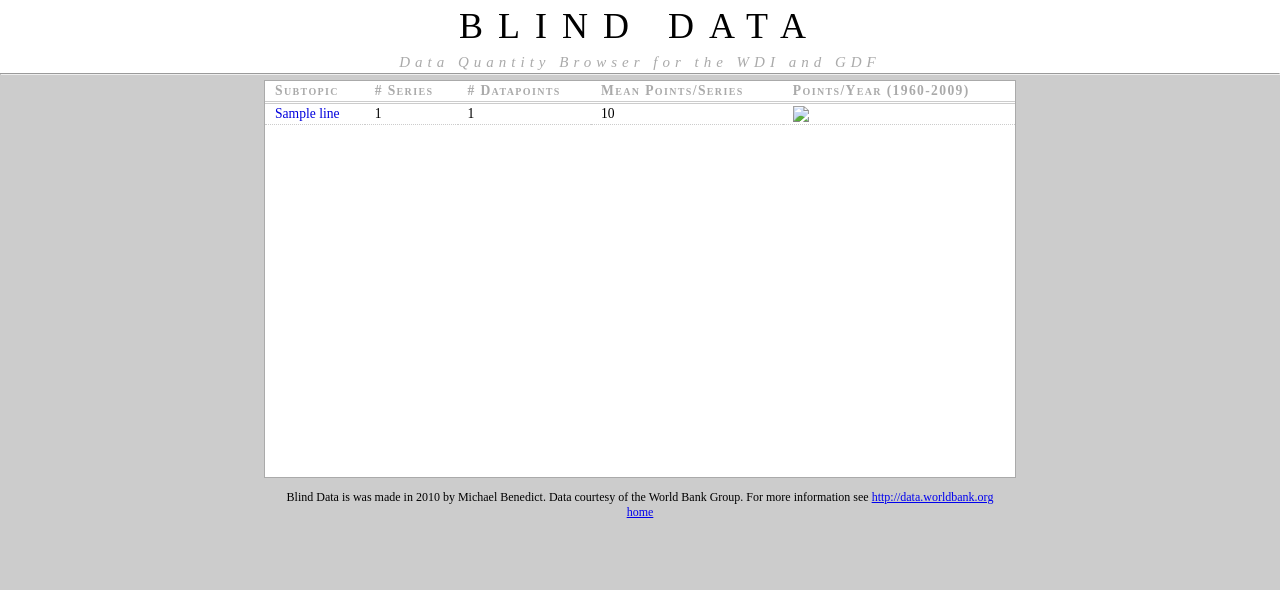
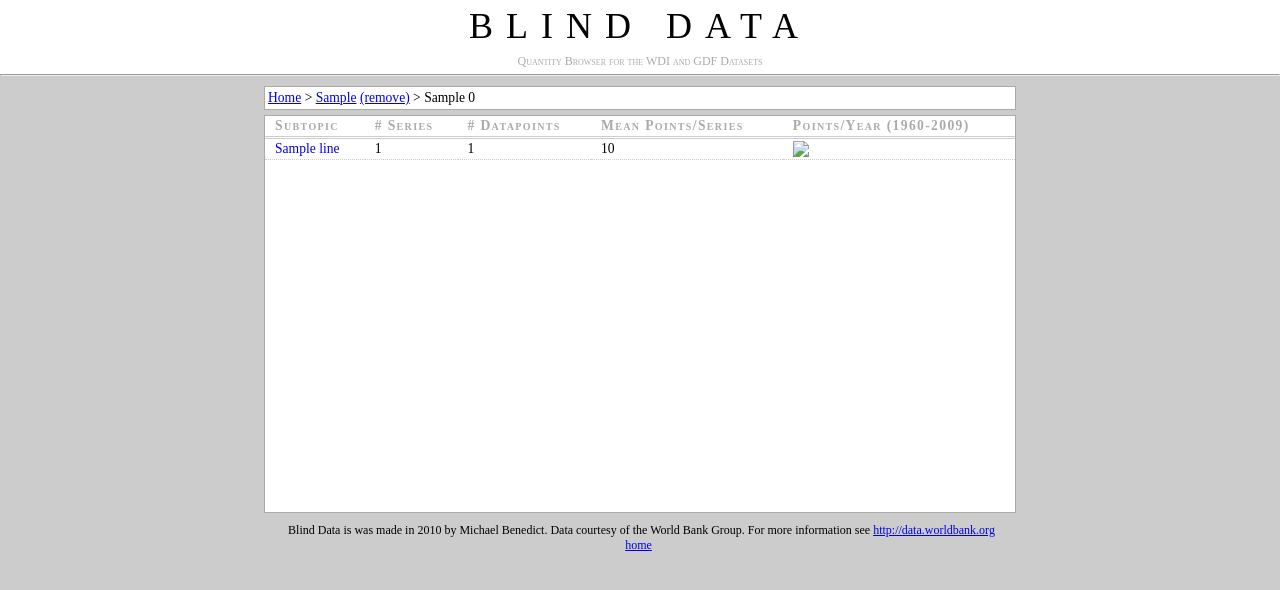
Before and after one commit to thebenedict/blinddata, a Django app: template templates/quality/topic_detail.html in a window 1280 px wide. Shown: the top 590 px of the page. Run offline with Django 3.2, Linux system fonts and the light colour scheme; the template is opened without the code that fills it: most values are stand-ins (such as "Sample title", 1, 10 or a date in 2020); some libraries are stand-ins or nearby versions.

Commit message:
adding breadcrumbs, simplifying urls.py

```diff
--- a/static_files/css/style.css
+++ b/static_files/css/style.css
@@ -7,25 +7,33 @@ h1 {
     font-family: "Lucida Bright", "Times New Roman", serif;
     padding: 5px;
     margin: 0px;
-    letter-spacing: 15px;
+    letter-spacing: 13px;
     font-weight: 100;
     font-size: 36px;
 }
 
 h2 {
-     font-size: 15px;
-     letter-spacing: 5px;
-     font-weight: 200;
-     padding: 2px;
+     font-size: 12px;
+     font-variant: small-caps;
+     font-weight: 300;
+     padding-top: 2px;
+     padding-bottom: 5px;
      margin: 0px;
-     font-style: italic;
      color: #AAAAAA;
 }
 
 p {
-     font-size: 12px;
+     font-size: 0.85em;
      font-weight: 200;
-     padding: 2px;
+     padding: 3px;
+     margin: 0px;
+     color: #000000;
+}
+
+smalltext {
+     font-size: 0.75em;
+     font-weight: 200;
+     padding: 3px;
      margin: 0px;
      color: #000000;
 }
@@ -38,6 +46,15 @@ p {
 #footer {
     text-align: center;
     padding-top: 10px;
+}
+
+#filters {
+     width: 750px;
+     margin-left:auto;
+     margin-right:auto;
+     margin-top:10px;
+     background-color: #FFFFFF;
+     border: 1px solid #AAAAAA;
 }
 
 #content {
--- a/templates/blinddata_base.html
+++ b/templates/blinddata_base.html
@@ -43,9 +43,13 @@
     <div id="header">
         {% block header %}
             <h1>BLIND DATA</h1>
-            <h2>Data Quantity Browser for the WDI and GDF</h2>
+            <h2>Quantity Browser for the WDI and GDF Datasets</h2>
             <hr>
         {% endblock %}
+    </div>
+
+    <div id="filters">
+        {% block filters %}{% endblock %}
     </div>
 
     <div id="content">
@@ -55,9 +59,9 @@
 
     <div id ="footer">
         {% block footer %}
-            <p>Blind Data is was made in 2010 by Michael Benedict. Data courtesy of the
+            <smalltext>Blind Data is was made in 2010 by Michael Benedict. Data courtesy of the
              World Bank Group. For more information see <a href ="http://data.worldbank.org">http://data.worldbank.org</a>
-             <br/><a href ="/blinddata/">home</a></p>
+             <br/><a href ="/">home</a></smalltext>
         {% endblock %}
     </div>
 </body>
--- a/templates/quality/topic_detail.html
+++ b/templates/quality/topic_detail.html
@@ -1,5 +1,14 @@
 {% extends "blinddata_base.html" %}
 {% load humanize %}
+{% block filters %}
+    <p>
+    <a href="/">Home</a> >
+    {% if map_data|length_is:"1" %}
+    <a href="/{{ map_data.0.1 }}/">{{ map_data.0.0 }}</a> <a href="/{{ table_data.0.safe_topic_name }}">(remove)</a> >
+    {% endif %}
+    {{ table_data.0.topic_name }}
+    </p>
+{% endblock %}
 {% block content %}
 <table>
     <thead>
@@ -14,7 +23,7 @@
     <tbody>
         {% for line in table_data %}
             <tr>
-                <td><a href="http://thebenedict.dyndns.org:9000/blinddata/{{line.safe_topic_name}}/{{line.safe_subtopic_name}}/">{{line.subtopic_name}}</a></td>
+                <td><a href="{% if map_data|length_is:"1" %}/{{line.country.alpha2_code}}{% endif %}/{{line.safe_topic_name}}/{{line.safe_subtopic_name}}/">{{line.subtopic_name}}</a></td>
                 <td>{{line.num_series|intcomma}}</td>
                 <td>{{line.num_datapoints|intcomma}}</td>
                 <td>{{line.ave_datapoints|intcomma}}</td>
--- a/views.py
+++ b/views.py
@@ -163,6 +163,7 @@ def get_topic_table(topic, country):
                              "subtopic_name": subtopic_name, \
                              "safe_topic_name": safe_topic_name, \
                              "safe_subtopic_name": safe_subtopic_name, \
+                             "country": country, \
                              "num_series": num_series, \
                              "num_datapoints": num_datapoints, \
                              "ave_datapoints": ave_datapoints, \
@@ -205,6 +206,7 @@ def get_subtopic_table(topic, subtopic, country):
                       "safe_topic_name": safe_topic_name, \
                       "safe_subtopic_name": safe_subtopic_name, \
                       "safe_series_name": safe_series_name, \
+                      "country": country, \
                       "num_datapoints": num_datapoints, \
                       "count_list": count_list, \
                       "count_min": count_min, \
```
Also changed, not shown: templates/quality/index.html (+10 -1 lines), templates/quality/series_detail.html (+9 -0 lines), templates/quality/subtopic_detail.html (+10 -1 lines), urls.py (+8 -8 lines), 2 other files.
